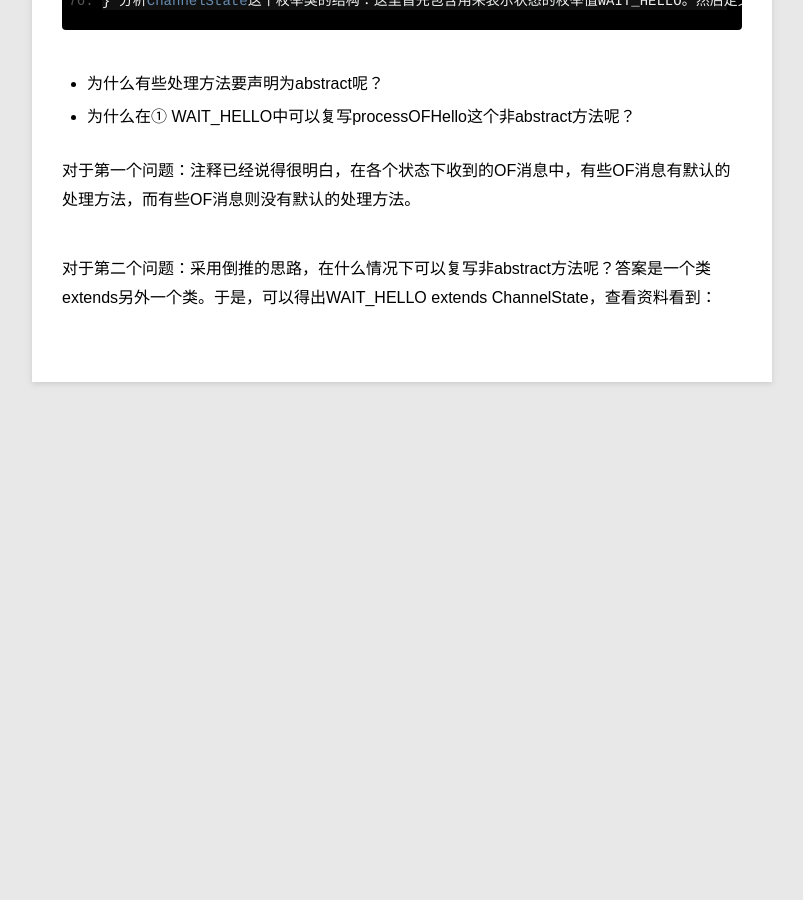
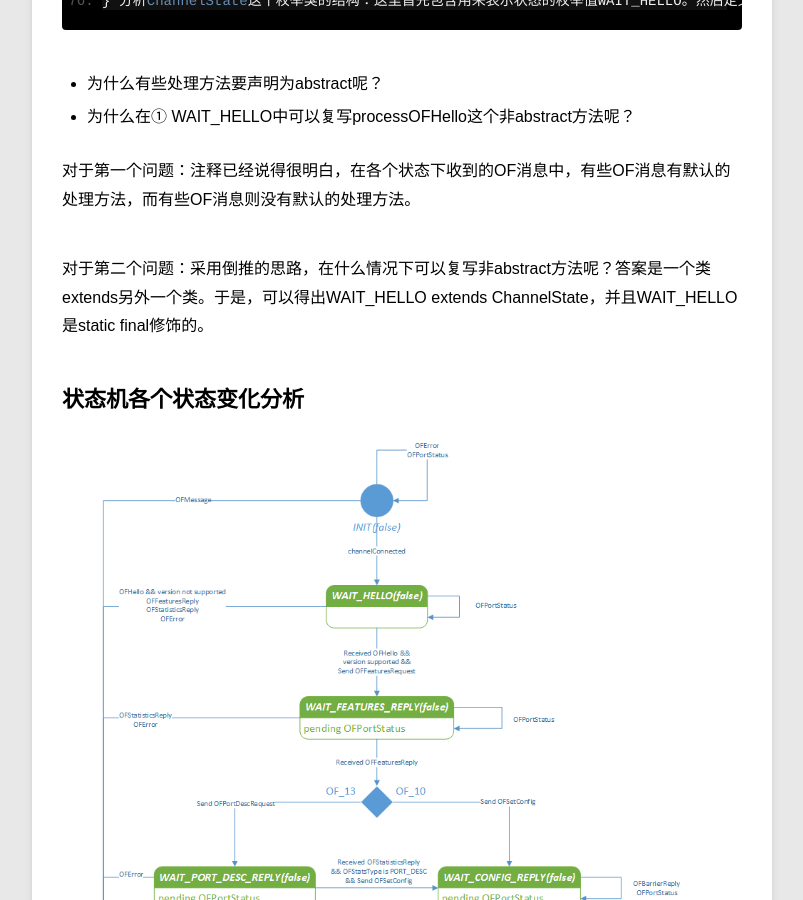
Before and after one commit to KailongLi/kailongli.github.io, a Jekyll site: the page built from _posts/blog/2015-04-08-channel-state.md, in a window 1280 px wide and 900 px high, scrolled down 1981 px. Shown: the whole window, without its empty margins (78-881 px from the left). Built offline with Jekyll 4.4.1, drawn with Linux system fonts in a browser that asks for light colours; Markdown is read by kramdown in place of the engine named in the settings; before the commit the page ends 2443 px from its top, so only the background shows below that.

Commit message:
channel state machine v1

```diff
--- a/_posts/blog/2015-04-08-channel-state.md
+++ b/_posts/blog/2015-04-08-channel-state.md
@@ -94,8 +94,10 @@ description: 分析代码中Channel状态机，状态的变化范围从控制器
 </ul>
 对于第一个问题：注释已经说得很明白，在各个状态下收到的OF消息中，有些OF消息有默认的处理方法，而有些OF消息则没有默认的处理方法。
 
-对于第二个问题：采用倒推的思路，在什么情况下可以复写非abstract方法呢？答案是一个类extends另外一个类。于是，可以得出WAIT_HELLO extends ChannelState，查看资料看到：
+对于第二个问题：采用倒推的思路，在什么情况下可以复写非abstract方法呢？答案是一个类extends另外一个类。于是，可以得出WAIT_HELLO extends ChannelState，并且WAIT_HELLO是static final修饰的。
 
+## 状态机各个状态变化分析
+![channel state machine](/images/githubpages/channel state machine.png)
 
 [netty]:http://www.importnew.com/7669.html "netty"
 [状态机模式]:http://www.importnew.com/7669.html "状态机模式"
```
Also changed, not shown: _posts/blog/2015-04-07-switch-connection.md (+3 -1 lines), images/githubpages/channel state machine.png (added).
